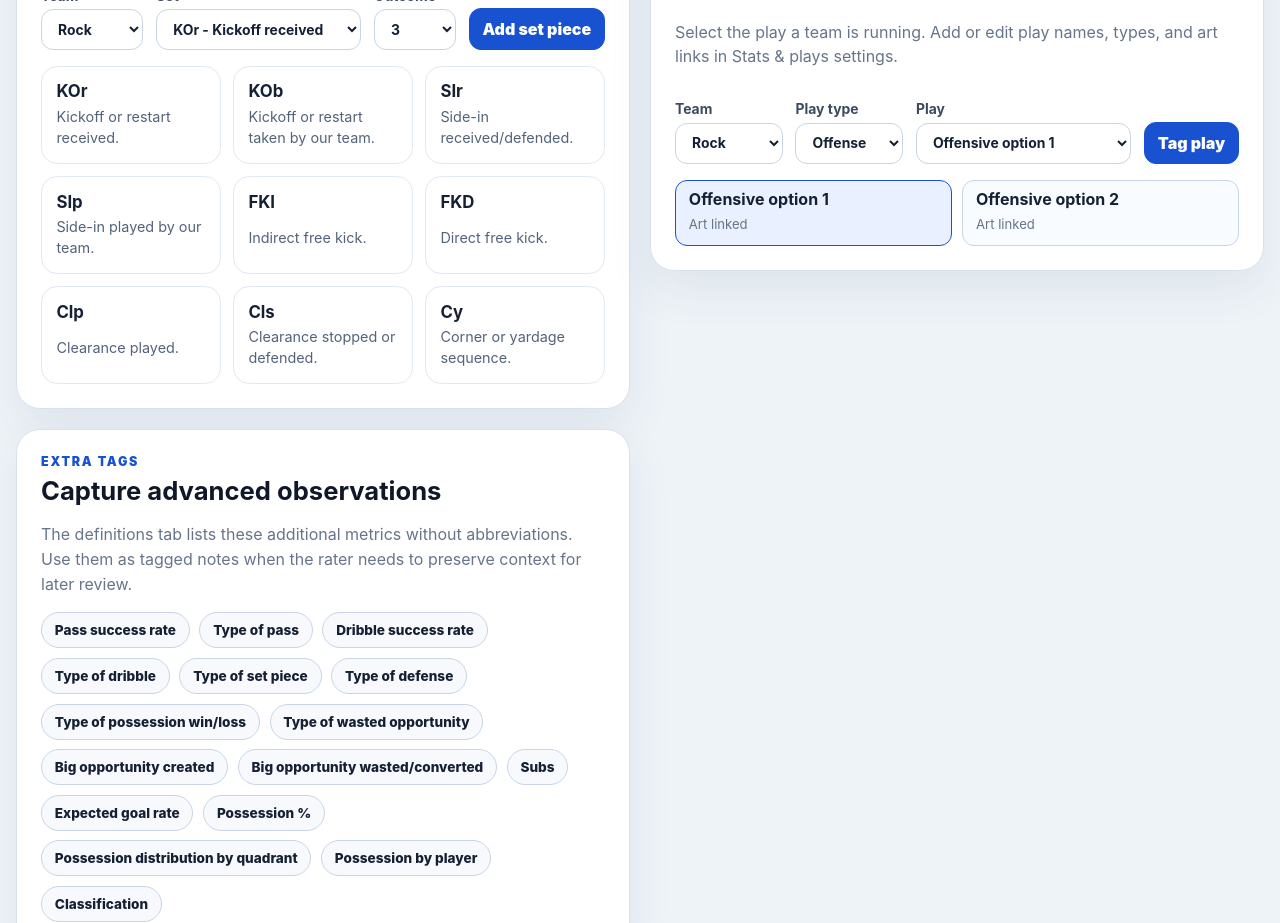
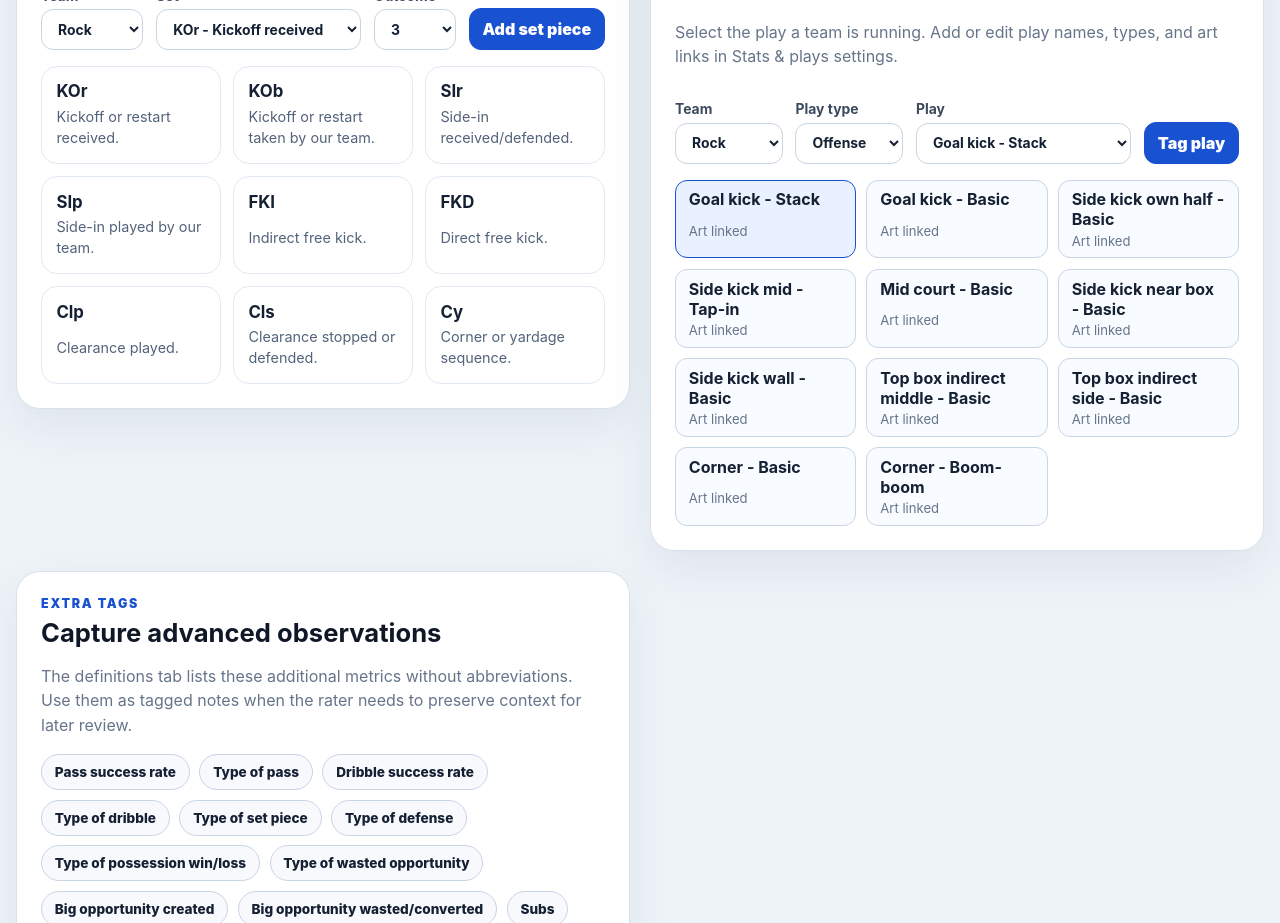
Before and after one commit to stawickibart/ps-stats, a React (Vite) app: page / in a window 1280 px wide. Shown: the part 3360-4283 px from the top of the page. Built offline with nearby package versions, Linux system fonts and the light colour scheme.

Commit message:
Seed play defaults from slide summaries
Co-authored-by: stawickibart <stawickibart@users.noreply.github.com>

```diff
--- a/src/App.tsx
+++ b/src/App.tsx
@@ -72,7 +72,10 @@ function normalizeStats(stats?: StatDefinition[]) {
 }
 
 function normalizePlays(plays?: PlayDefinition[]) {
-  if (!plays?.length) {
+  if (
+    !plays?.length ||
+    plays.some((play) => play.id.startsWith("offensive-option") || play.id.startsWith("defensive-option"))
+  ) {
     return DEFAULT_PLAYS;
   }
 
--- a/src/stats.ts
+++ b/src/stats.ts
@@ -270,45 +270,131 @@ export const PLAY_MEMORY_GUIDE = [
   { set: "C", option1: "L", option2: "Center Drifts" },
 ];
 
+const OFFENSIVE_OPTIONS_SLIDE =
+  "https://docs.google.com/presentation/d/1wBEHBsox4MGr2oVqjm_64W5oeayWVubmGtGuTwDE9A4/edit?slide=id.g39cb69dda1a_0_733#slide=id.g39cb69dda1a_0_733";
+
+const DEFENSIVE_OPTIONS_SLIDE =
+  "https://docs.google.com/presentation/d/1wBEHBsox4MGr2oVqjm_64W5oeayWVubmGtGuTwDE9A4/edit?slide=id.g39cb69dda1a_0_708#slide=id.g39cb69dda1a_0_708";
+
 export const DEFAULT_PLAYS: PlayDefinition[] = [
   {
-    id: "offensive-option-1",
-    name: "Offensive option 1",
+    id: "offense-goal-kick-stack",
+    name: "Goal kick - Stack",
     type: "offense",
-    artUrl:
-      "https://docs.google.com/presentation/d/1wBEHBsox4MGr2oVqjm_64W5oeayWVubmGtGuTwDE9A4/edit?slide=id.g39cb69dda1a_0_733#slide=id.g39cb69dda1a_0_733",
-    sourceUrl:
-      "https://docs.google.com/presentation/d/1wBEHBsox4MGr2oVqjm_64W5oeayWVubmGtGuTwDE9A4/edit?slide=id.g39cb69dda1a_0_733#slide=id.g39cb69dda1a_0_733",
+    artUrl: OFFENSIVE_OPTIONS_SLIDE,
+    sourceUrl: OFFENSIVE_OPTIONS_SLIDE,
     active: true,
   },
   {
-    id: "offensive-option-2",
-    name: "Offensive option 2",
+    id: "offense-goal-kick-basic",
+    name: "Goal kick - Basic",
     type: "offense",
-    artUrl:
-      "https://docs.google.com/presentation/d/1wBEHBsox4MGr2oVqjm_64W5oeayWVubmGtGuTwDE9A4/edit?slide=id.g39cb69dda1a_0_733#slide=id.g39cb69dda1a_0_733",
-    sourceUrl:
-      "https://docs.google.com/presentation/d/1wBEHBsox4MGr2oVqjm_64W5oeayWVubmGtGuTwDE9A4/edit?slide=id.g39cb69dda1a_0_733#slide=id.g39cb69dda1a_0_733",
+    artUrl: OFFENSIVE_OPTIONS_SLIDE,
+    sourceUrl: OFFENSIVE_OPTIONS_SLIDE,
     active: true,
   },
   {
-    id: "defensive-option-1",
-    name: "Defensive option 1",
-    type: "defense",
-    artUrl:
-      "https://docs.google.com/presentation/d/1wBEHBsox4MGr2oVqjm_64W5oeayWVubmGtGuTwDE9A4/edit?slide=id.g39cb69dda1a_0_708#slide=id.g39cb69dda1a_0_708",
-    sourceUrl:
-      "https://docs.google.com/presentation/d/1wBEHBsox4MGr2oVqjm_64W5oeayWVubmGtGuTwDE9A4/edit?slide=id.g39cb69dda1a_0_708#slide=id.g39cb69dda1a_0_708",
+    id: "offense-side-kick-own-half-basic",
+    name: "Side kick own half - Basic",
+    type: "offense",
+    artUrl: OFFENSIVE_OPTIONS_SLIDE,
+    sourceUrl: OFFENSIVE_OPTIONS_SLIDE,
     active: true,
   },
   {
-    id: "defensive-option-2",
-    name: "Defensive option 2",
+    id: "offense-side-kick-mid-tap-in",
+    name: "Side kick mid - Tap-in",
+    type: "offense",
+    artUrl: OFFENSIVE_OPTIONS_SLIDE,
+    sourceUrl: OFFENSIVE_OPTIONS_SLIDE,
+    active: true,
+  },
+  {
+    id: "offense-mid-court-basic",
+    name: "Mid court - Basic",
+    type: "offense",
+    artUrl: OFFENSIVE_OPTIONS_SLIDE,
+    sourceUrl: OFFENSIVE_OPTIONS_SLIDE,
+    active: true,
+  },
+  {
+    id: "offense-side-kick-near-box-basic",
+    name: "Side kick near box - Basic",
+    type: "offense",
+    artUrl: OFFENSIVE_OPTIONS_SLIDE,
+    sourceUrl: OFFENSIVE_OPTIONS_SLIDE,
+    active: true,
+  },
+  {
+    id: "offense-side-kick-wall-basic",
+    name: "Side kick wall - Basic",
+    type: "offense",
+    artUrl: OFFENSIVE_OPTIONS_SLIDE,
+    sourceUrl: OFFENSIVE_OPTIONS_SLIDE,
+    active: true,
+  },
+  {
+    id: "offense-top-box-indirect-middle-basic",
+    name: "Top box indirect middle - Basic",
+    type: "offense",
+    artUrl: OFFENSIVE_OPTIONS_SLIDE,
+    sourceUrl: OFFENSIVE_OPTIONS_SLIDE,
+    active: true,
+  },
+  {
+    id: "offense-top-box-indirect-side-basic",
+    name: "Top box indirect side - Basic",
+    type: "offense",
+    artUrl: OFFENSIVE_OPTIONS_SLIDE,
+    sourceUrl: OFFENSIVE_OPTIONS_SLIDE,
+    active: true,
+  },
+  {
+    id: "offense-corner-basic",
+    name: "Corner - Basic",
+    type: "offense",
+    artUrl: OFFENSIVE_OPTIONS_SLIDE,
+    sourceUrl: OFFENSIVE_OPTIONS_SLIDE,
+    active: true,
+  },
+  {
+    id: "offense-corner-boom-boom",
+    name: "Corner - Boom-boom",
+    type: "offense",
+    artUrl: OFFENSIVE_OPTIONS_SLIDE,
+    sourceUrl: OFFENSIVE_OPTIONS_SLIDE,
+    active: true,
+  },
+  {
+    id: "defense-goal-kick-50-50-or-shell",
+    name: "Goal kick - 50/50 or Shell",
     type: "defense",
-    artUrl:
-      "https://docs.google.com/presentation/d/1wBEHBsox4MGr2oVqjm_64W5oeayWVubmGtGuTwDE9A4/edit?slide=id.g39cb69dda1a_0_708#slide=id.g39cb69dda1a_0_708",
-    sourceUrl:
-      "https://docs.google.com/presentation/d/1wBEHBsox4MGr2oVqjm_64W5oeayWVubmGtGuTwDE9A4/edit?slide=id.g39cb69dda1a_0_708#slide=id.g39cb69dda1a_0_708",
+    artUrl: DEFENSIVE_OPTIONS_SLIDE,
+    sourceUrl: DEFENSIVE_OPTIONS_SLIDE,
+    active: true,
+  },
+  {
+    id: "defense-side-kick-own-half-open",
+    name: "Side kick own half - Open",
+    type: "defense",
+    artUrl: DEFENSIVE_OPTIONS_SLIDE,
+    sourceUrl: DEFENSIVE_OPTIONS_SLIDE,
+    active: true,
+  },
+  {
+    id: "defense-side-kick-mid-funnel",
+    name: "Side kick mid - Funnel",
+    type: "defense",
+    artUrl: DEFENSIVE_OPTIONS_SLIDE,
+    sourceUrl: DEFENSIVE_OPTIONS_SLIDE,
+    active: true,
+  },
+  {
+    id: "defense-mid-court-arrow",
+    name: "Mid court - Arrow",
+    type: "defense",
+    artUrl: DEFENSIVE_OPTIONS_SLIDE,
+    sourceUrl: DEFENSIVE_OPTIONS_SLIDE,
     active: true,
   },
 ];
```
Also changed, not shown: 1 other file (tests, documents, lock files or other folders).
